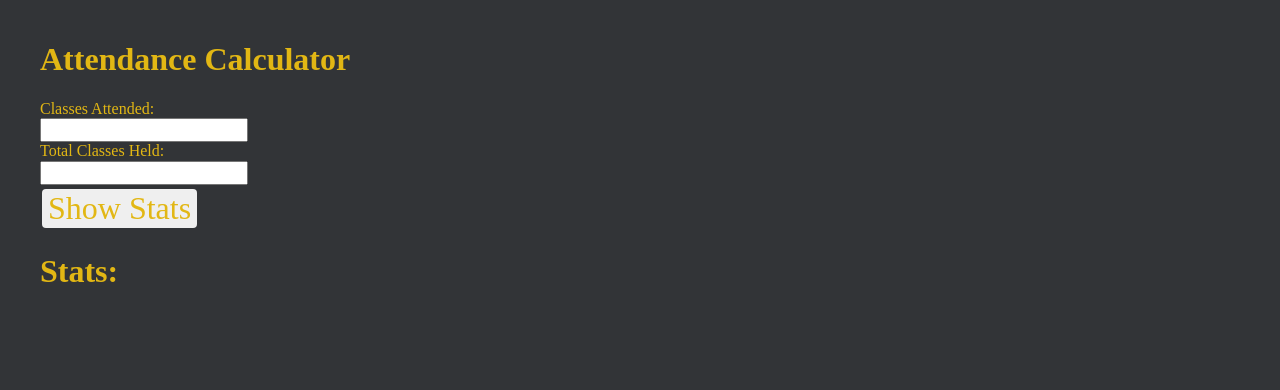
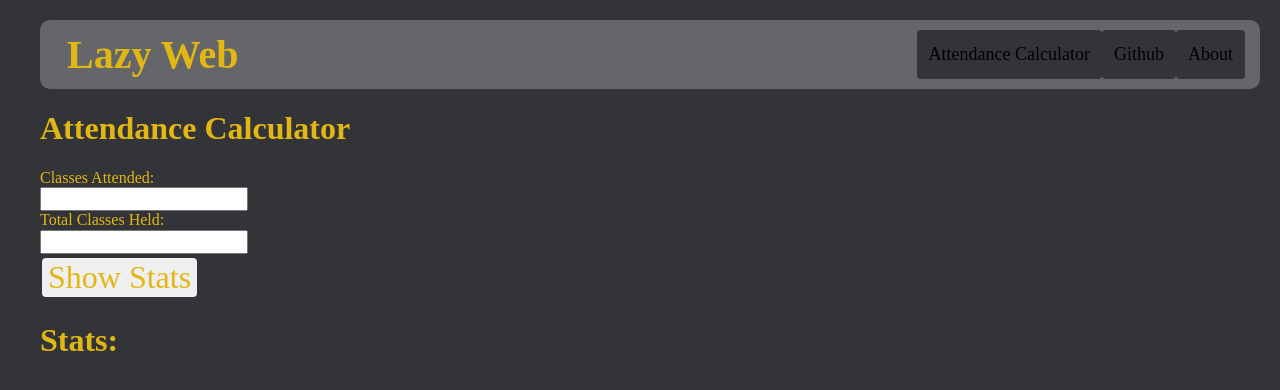
Before and after one commit to 21Cash/LazyWeb, a website built with Parcel: page AttendanceCalculator.html in a window 1280 px wide. Built offline with nearby package versions, Linux system fonts and the light colour scheme.

Commit message:
Added Github Link

```diff
--- a/AttendanceCalculator.html
+++ b/AttendanceCalculator.html
@@ -45,6 +45,17 @@
 
 <body>
 
+   <div class="header">
+    <!-- <a href="#default" class="logo">Lazy Web</a> -->
+    <a href="index.html" class="logo">Lazy Web</a>
+    <div class="header-right">
+      <a href="AttendanceCalculator.html">Attendance Calculator</a>
+      <a href="https://github.com/21ThousandProof">Github</a>
+      <a href="#about">About</a>
+
+    </div>
+  </div>
+
    <h1> Attendance Calculator</h1>
 
    <form>
--- a/css/HeaderCss/Header.css
+++ b/css/HeaderCss/Header.css
@@ -3,8 +3,7 @@
   overflow: hidden;
   background-color: #646669;
 
-  padding: 10px 5px;
-
+  padding: 10px 15px;
   border-radius: 10px;
 
 }
@@ -19,6 +18,7 @@
   font-size: 18px;
   line-height: 25px;
   border-radius: 4px;
+  background-color: #323437;
 }
 
 /* Style the logo link (notice that we set the same value of line-height and font-size to prevent the header to increase when the font gets bigger */
--- a/css/main.css
+++ b/css/main.css
@@ -38,9 +38,6 @@ html {
 
 }
 
-#top-header {
-
-}
 
 
 h1 {
```
Also changed, not shown: index.html (+4 -3 lines).
